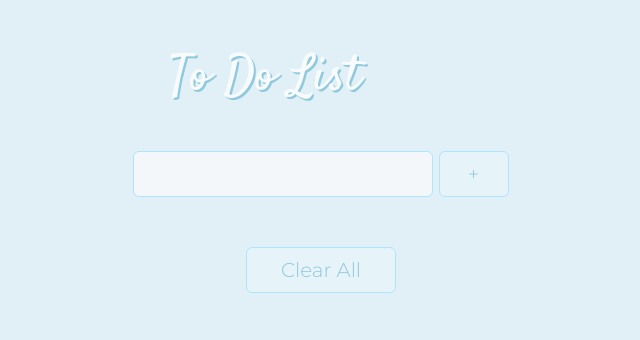
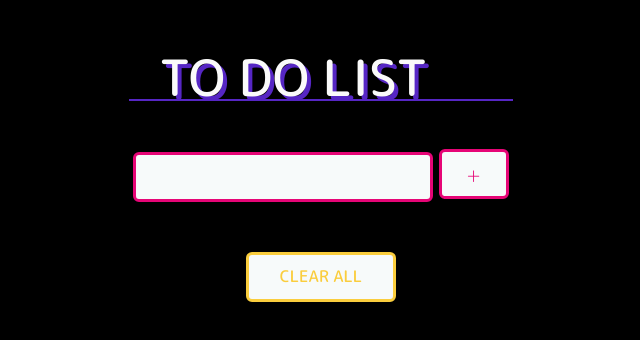
Before and after one commit to tabithalyn/listfeathercat, a plain HTML site: page index.html in a window 1280 px wide. Shown: the whole page, without its empty margins (319-959 px from the left). Drawn offline with Linux system fonts and the light colour scheme.

Commit message:
Palette change

```diff
--- a/main.css
+++ b/main.css
@@ -1,42 +1,56 @@
 
 @import url('https://fonts.googleapis.com/css2?family=Montserrat:ital,wght@0,300;0,400;0,500;0,600;0,700;0,900;1,300;1,400;1,500;1,600;1,700;1,900&display=swap');
-@import url('https://fonts.googleapis.com/css2?family=Satisfy&display=swap');
+@import url('https://fonts.googleapis.com/css2?family=M+PLUS+Rounded+1c:wght@100;300;400;500;700&display=swap');
+
+:root {
+  --bgMain: #000000;
+  --bg2: #f7fafa;
+  --bgP: #ffffff;
+  --bgInput: #f5f5f5;
+  --accent1: #E60576;
+  --accent2: #2CCCC3;
+  --accent3: #5626C4;
+  --accent4: #FACD3D;
+  --color: #181818;
+}
 
 html, body {
-  background-color: #e1f0f7;
+  background-color: var(--bgMain);
   margin: 0 auto;
 }
 
 h1 {
-  font-family: 'Satisfy', cursive;
-  text-shadow: 2px 2px 0px #90c9dd;
-  color: #f7fbfc;
+  font-family: 'M PLUS Rounded 1c', sans-serif;
+  font-weight: 500;
+  text-transform: uppercase;
+  text-shadow: 4px 4px 0px var(--accent3);
+  color: #fafafa;
   font-size: 50px;
-  margin-left: -10px;
-  margin-bottom: -4px;
+  margin-left: -20px;
+  margin-bottom: -6px;
 }
 
 h3 {
 	color: #fff;
-	font-family: 'Montserrat', sans-serif;
+  font-family: 'M PLUS Rounded 1c', sans-serif;
 	font-size: 2rem;
-	font-weight: 600;
+	font-weight: 700;
 }
 
 p {
-  font-family: 'Montserrat', sans-serif;
-  font-weight: 300;
+  font-family: 'M PLUS Rounded 1c', sans-serif;
+  text-transform: uppercase;
+  font-weight: 400;
   font-size: 16px;
 }
 
 input {
   width: 300px;
   padding: 11px 10px;
-  background-color: #f3f7f9;
-  border: 1px solid #ade4fe;
+  background-color: var(--bg2);
+  border: 3px solid var(--accent1);
   vertical-align: middle;
-  margin-top: -3px;
-  color: #282520;
+  color: #313131;
   border-radius: 6px;
 }
 
@@ -46,14 +60,14 @@ input {
   text-align: left;
   line-height: 110%;
   font-size: 14px;
-  font-family: 'Montserrat', sans-serif;
+  font-family: 'M PLUS Rounded 1c', sans-serif;
   width: 400px;
   height: 100%;
   padding: 10px 20px;
-  border: 1px solid #a7ddf4;
-  background-color: #f7fbfc;
+  border: 3px solid var(--accent2);
+  background-color: #ffffff;
   border-radius: 8px;
-  color: #322e29;
+  color: var(--color);
 }
 
 .topbar {
@@ -62,6 +76,7 @@ input {
   text-align: left;
   margin: auto;
   vertical-align: middle;
+  border-bottom: 2px solid var(--accent3);
 }
 
 .container {
@@ -81,10 +96,10 @@ input {
   padding: 0; margin: 0;
   text-decoration: none;
   font-size: 20px;
-  color: #90c9dd;
+  color: var(--accent1);
   line-height: 110%;
   font-weight: 300;
-  font-family: 'Montserrat', sans-serif;
+  font-family: 'M PLUS Rounded 1c', sans-serif;
 }
 
 button:hover{cursor: pointer}
@@ -93,12 +108,13 @@ button {
   background: transparent;
   outline: none;
   position: relative;
-  border: 1px solid #ade4fe;
+  border: 3px solid var(--accent1);
   width: 70px;
-  height: 46px;
+  height: 50px;
   overflow: hidden;
-  background-color: #e6f3f9;
+  background-color: var(--bg2);
   border-radius: 6px;
+  margin-top: -2px;
 }
 
 button:hover:before{opacity: 1; transform: translate(0,0);}
@@ -109,8 +125,8 @@ button:before{
   width: 100%;
   text-transform: uppercase;
   letter-spacing: 3px;
-  font-weight: 400;
-  font-family: 'Montserrat', sans-serif;
+  font-weight: 500;
+  font-family: 'M PLUS Rounded 1c', sans-serif;
   font-size: 14px;
   line-height: 110%;
   opacity: 0;
@@ -126,4 +142,15 @@ button div{
 .btn {
   width: 150px;
   margin: 20px auto;
+  border: 3px solid var(--accent4);
+  color: var(--accent4);
+  font-size: 16px;
+  text-transform: uppercase;
+  font-weight: 500;
+  transition: all .3s ease-in-out;
 }
+
+.btn:hover {
+  font-size: 20px;
+  transition: all .3s ease-in-out;
+}
```
Also changed, not shown: 1 other file.
